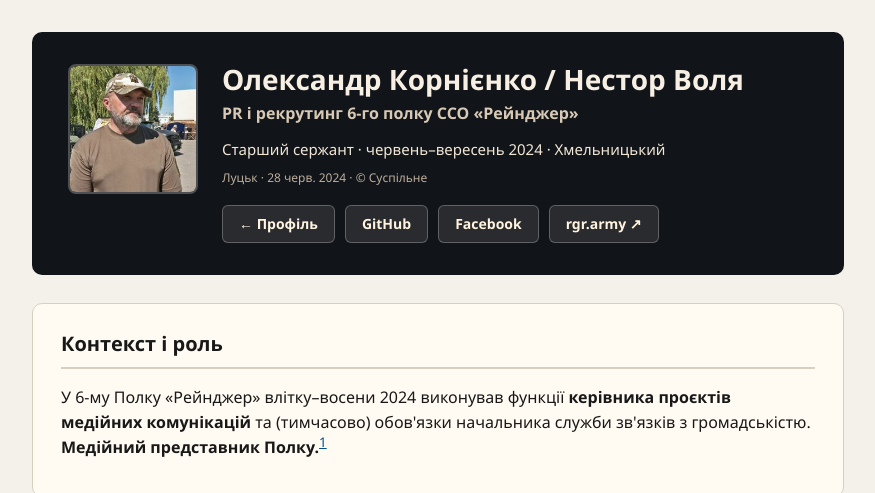
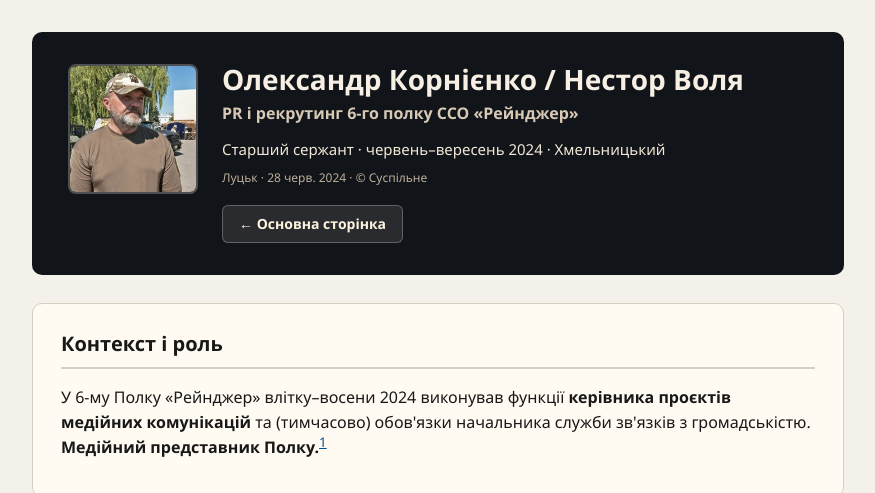
Before and after one commit to NestorVolya/nestorvolya.github.io, a Jekyll site: the page ranger-nestor-volya-2024.html, which Jekyll copies as it is, in a window 1280 px wide and 900 px high, cut to the strip 0-493 px from the top of the window. Shown: the whole strip, without its empty margins (202-1077 px from the left). Built offline with Jekyll 4.4.1, drawn with Linux system fonts in a browser that asks for light colours; some of the changed text lies outside the part shown.

Commit message:
ranger: прибрати кнопки Профіль/GitHub/Facebook/rgr.army і посилання на досьє; додати посилання на основну сторінку
Co-Authored-By: Claude Opus 5.5 <noreply@anthropic.com>
Claude-Session: https://claude.ai/code/session_01V74odtRZp6TSupZC5wdygn

```diff
--- a/ranger-nestor-volya-2024.html
+++ b/ranger-nestor-volya-2024.html
@@ -196,10 +196,7 @@
       <p>Старший сержант · червень–вересень 2024 · Хмельницький</p>
       <p style="font-size:12px;color:#bcae9b;margin:0;">Луцьк · 28 черв. 2024 · © Суспільне</p>
       <div class="nav">
-        <a href="https://cv.srv1621610.hstgr.cloud/dosie-nestor-volya.html">← Профіль</a>
-        <a href="https://github.com/NestorVolya">GitHub</a>
-        <a href="https://www.facebook.com/nestorvolya">Facebook</a>
-        <a href="https://rgr.army">rgr.army ↗</a>
+        <a href="https://nestorvolya.github.io">← Основна сторінка</a>
       </div>
     </div>
   </div>
@@ -380,8 +377,7 @@
 </section>
 
 <div class="page-footer">
-  <a href="https://cv.srv1621610.hstgr.cloud/dosie-nestor-volya.html">← Основний профіль</a> &nbsp;·&nbsp;
-  <a href="https://nestorvolya.github.io">nestorvolya.github.io</a>
+  <a href="https://nestorvolya.github.io">← nestorvolya.github.io</a>
 </div>
 
 </main>
```
